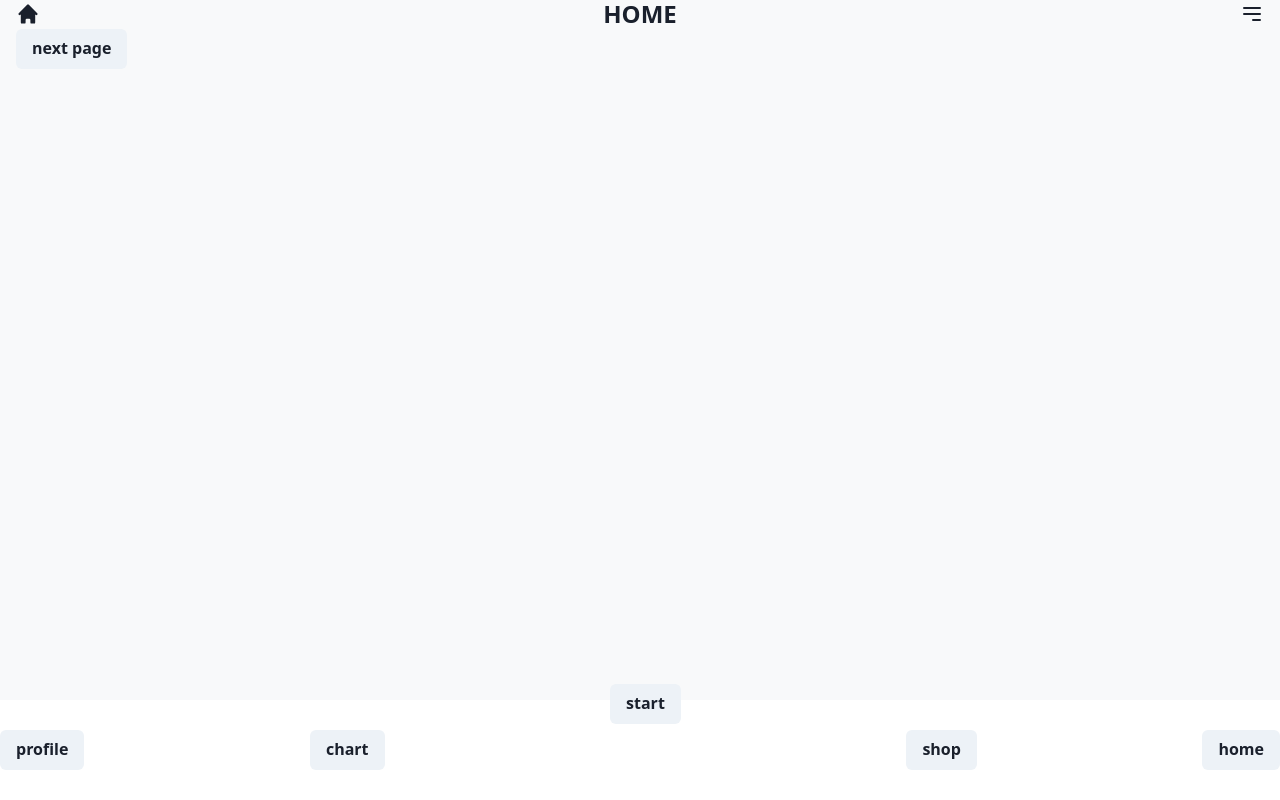
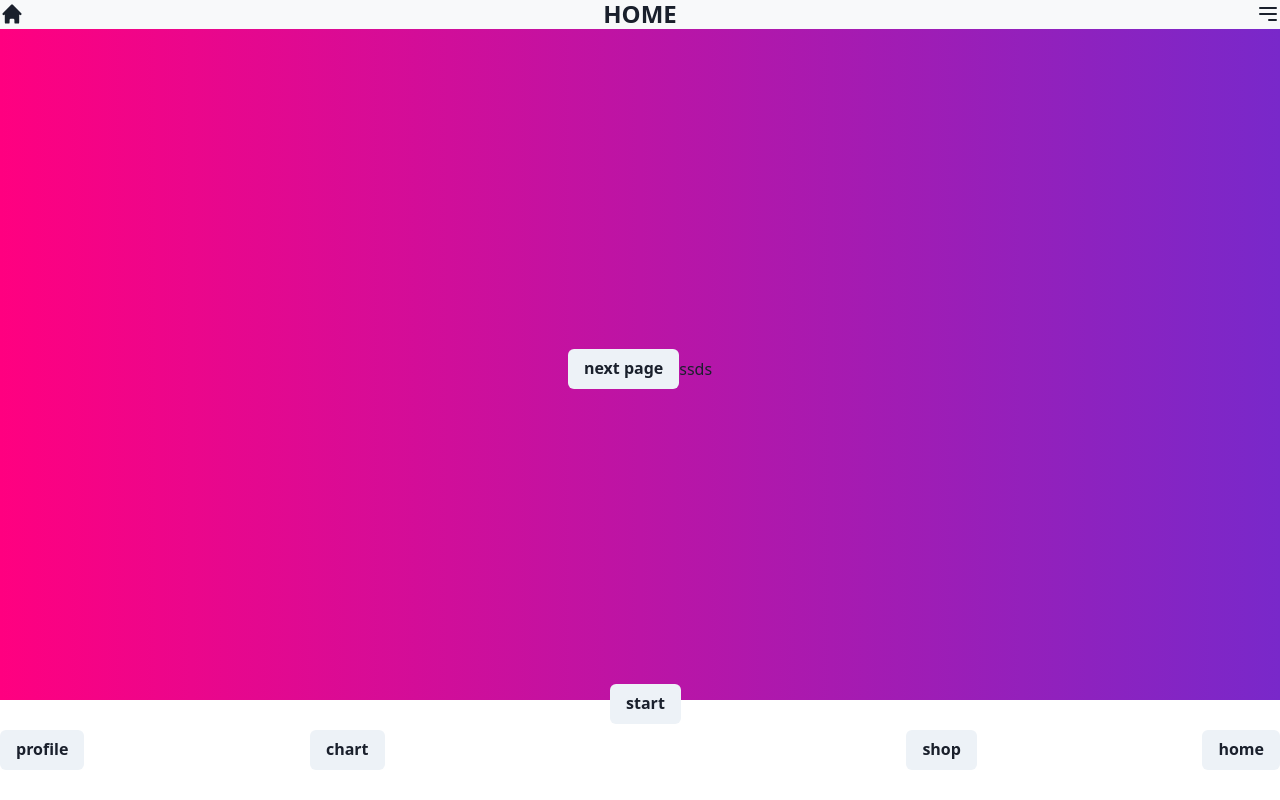
Before and after one commit to deaduchiha/asr-dade, a Next.js app: page / in a window 1280 px wide. Built offline with nearby package versions, Linux system fonts and the light colour scheme.

Commit message:
chore: install react-parallax-tilt

```diff
--- a/package.json
+++ b/package.json
@@ -21,6 +21,7 @@
     "react": "^18",
     "react-dom": "^18",
     "react-icons": "^5.0.1",
+    "react-parallax-tilt": "^1.7.219",
     "zustand": "^4.5.2"
   },
   "devDependencies": {
--- a/src/app/providers.tsx
+++ b/src/app/providers.tsx
@@ -9,6 +9,7 @@ import { createPageStore } from "@/stores/page-store";
 import { StoreApi, useStore } from "zustand";
 
 import Header from "@/shared/header/Header";
+import { AnimatePresence } from "framer-motion";
 
 export const PageStoreContext = createContext<StoreApi<TPageStore> | null>(
   null
@@ -23,16 +24,20 @@ export function Providers({ children }: { children: React.ReactNode }) {
   return (
     <PageStoreContext.Provider value={storeRef.current}>
       <ChakraProvider theme={theme}>
+        <AnimatePresence>
           <Container
             h={"100svh"}
+            p={0}
             maxH={"100svh"}
-          maxW={"container.xl"}
+            overflow={"hidden"}
+            maxW={"full"}
             pos={"relative"}
             bg={"#f8f9fa"}
           >
             <Header />
             {children}
           </Container>
+        </AnimatePresence>
       </ChakraProvider>
     </PageStoreContext.Provider>
   );
--- a/src/components/templates/StartPage.tsx
+++ b/src/components/templates/StartPage.tsx
@@ -1,15 +1,51 @@
 import { usePageStore } from "@/app/providers";
-import { Button } from "@chakra-ui/react";
+import { Button, Flex } from "@chakra-ui/react";
 import Navigation from "@/shared/navigation/Navigation";
+import { AnimatePresence, motion } from "framer-motion";
+import { useState } from "react";
 
 const StartPage = () => {
   const { nextPage } = usePageStore((state) => state);
+  const [animation, setAnimation] = useState({
+    height: "85%",
+    opacity: 1,
+  });
+
+  const nextHandler = () => {
+    setAnimation({
+      height: "200px",
+      opacity: 0,
+    });
+
+    setTimeout(() => {
+      nextPage();
+    }, 200);
+  };
 
   return (
-    <>
-      <Button onClick={() => nextPage()}>next page</Button>
+    <AnimatePresence mode="wait">
+      <Flex
+        as={motion.div}
+        initial={{
+          height: "0%",
+          opacity: 0,
+        }}
+        animate={animation}
+        // @ts-ignore no problem in operation, although type error appears.
+        transition={{
+          duration: 2,
+          ease: "ease-in-out",
+        }}
+        bgGradient="linear(to-l, #7928CA, #FF0080)"
+        justifyContent="center"
+        alignItems="center"
+        width="full"
+      >
+        <Button onClick={nextHandler}>next page</Button>
+        ssds
+      </Flex>
       <Navigation />
-    </>
+    </AnimatePresence>
   );
 };
 
```
Also changed, not shown: 2 other files (tests, documents, lock files or other folders). Lines whose indentation alone changed are shown as unchanged.
